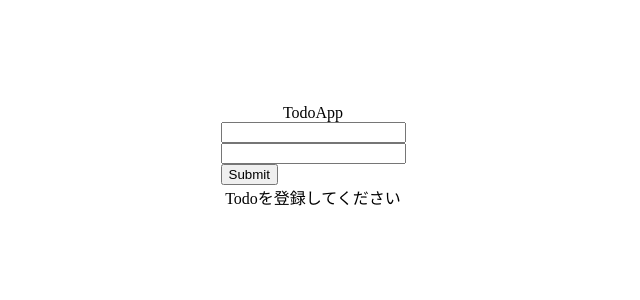
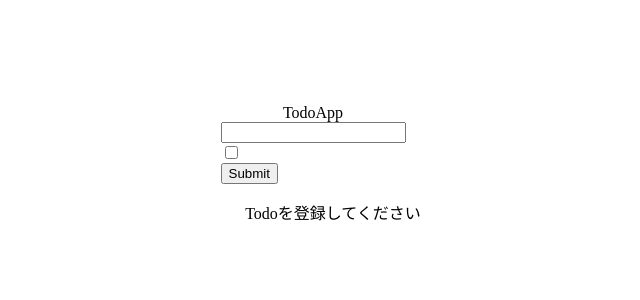
Before and after one commit to Awtanabe/sample-next-app, a Next.js app: page / in a window 1280 px wide. Shown: the top 300 px of the page, without its empty margins (327-967 px from the left). Built offline with nearby package versions, Linux system fonts and the light colour scheme.

Commit message:
Todoの追加

```diff
--- a/libs/store.ts
+++ b/libs/store.ts
@@ -9,19 +9,15 @@ type Todo = {
 
 export type todoStore = {
   todos: Todo[];
-  fetchTodos: () => Promise<Todo[]>;
   addTodo: (todo: Todo) => void;
 }
 
 export const useStore = create<todoStore>((set, get) => ({
   todos: [],
-  fetchTodos: async () => {
-    const response = await axios('https://jsonplaceholder.typicode.com/todos')
-      .then((res) => res.data)
-    return response
-  },
   addTodo: (todo) => {
     const newTodo = {...todo}
-    set((state) => ({ todos: [...state.todos, newTodo] }))
+    set((state) => {
+      return { todos: [...state.todos, newTodo] }
+    })
   },
 }))
--- a/pages/index.tsx
+++ b/pages/index.tsx
@@ -9,29 +9,52 @@ const inter = Inter({ subsets: ['latin'] })
 
 export default function Home() {
   const store = useStore();
-  const { todos, fetchTodos, addTodo} = useStore((state) => state)
+  const { todos, addTodo} = useStore((state) => state)
+  const [ todoForm, setTodoForm ] = useState<todoStore['todos'][0] | null>()
+
+  const [ title, setTitle ] = useState<string>("");
+  const [ completed, setCompleted ] = useState<boolean>(false);
+
+  const changeTitleHandler = (e: React.ChangeEvent<HTMLInputElement>) => {
+    setTitle(e.target.value)
+  }
+
+  const changeCompletedHandler = (e: React.ChangeEvent<HTMLInputElement>) => {
+    setCompleted(e.target.checked)
+  }
+
+  const submitTodo = (e: React.FormEvent<HTMLFormElement>, addTodo: todoStore['addTodo'], todos: todoStore['todos'], title: todoStore['todos'][0]['title'], completed: todoStore['todos'][0]['completed']) => {
+    e.preventDefault();
+    const id = todos.length += 1;
+    const newTodo = { id, title, completed }
+    addTodo(newTodo)
+    setTitle('')
+    setCompleted(false)
+  }
 
   const renderTodos = (todos: todoStore['todos']) => {
     if (todos.length == 0) {
       return "Todoを登録してください"
     } else {
-      todos?.map((todo) => {
-        return <li key={todo.id}>{todo.title}</li>
-      })
+      const newTodos = todos.filter(v => v)
+      return newTodos.map((todo) => (<li key={todo.id}>{todo.title}</li>))
     }
   }
   return (
     <>
     <div className={styles.main}>
       <div>TodoApp</div>
-      <form>
-        <input type="text" />
+      <form onSubmit={(e) => submitTodo(e,addTodo, todos, title, completed)}>
+        <input type="text"  value={title} onChange={changeTitleHandler}/>
         <br />
-        <input type="text" name="title"/>
+        <input type="checkbox" checked={completed} onChange={changeCompletedHandler}/>
         <br />
         <input type="submit"/>
       </form>
-      {renderTodos(todos)}
+
+      <ul>
+        {renderTodos(todos)}
+      </ul>
     </div>
     </>
   )
```
